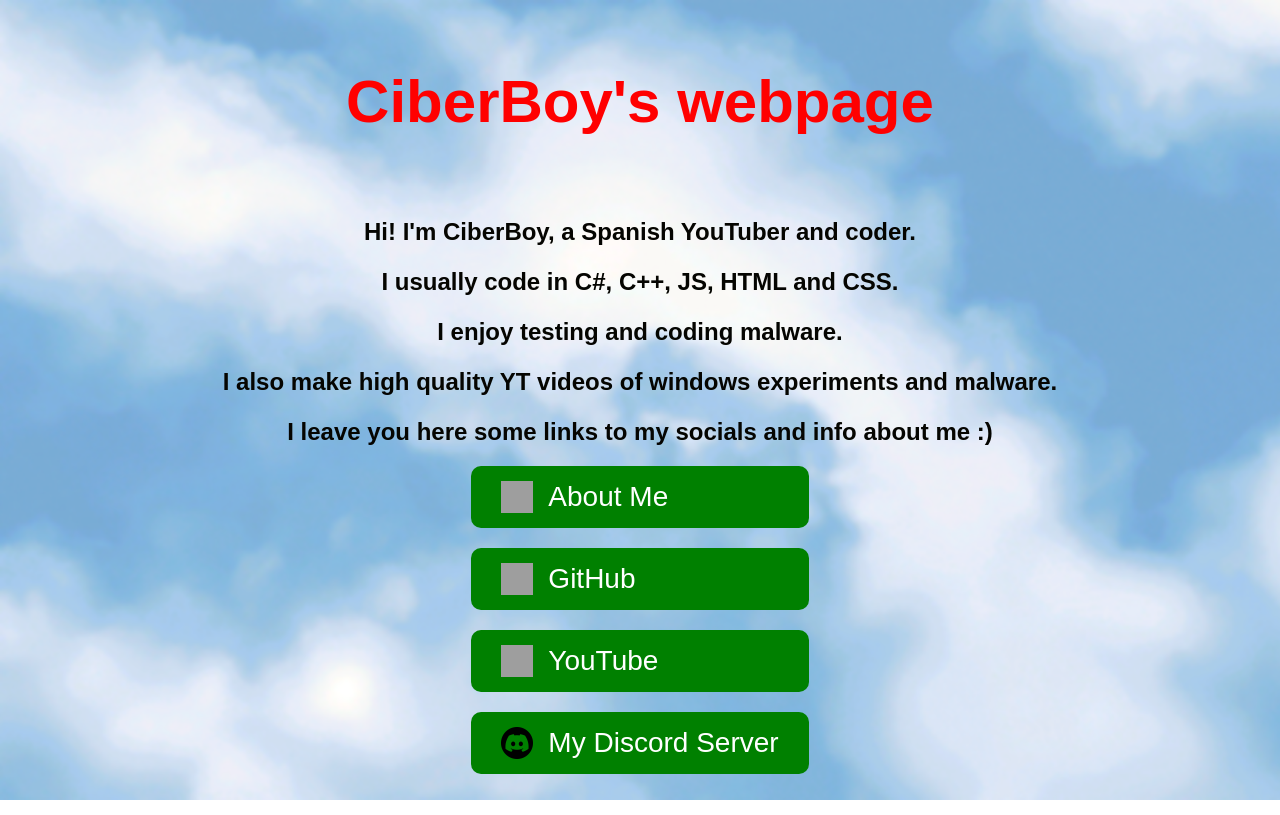
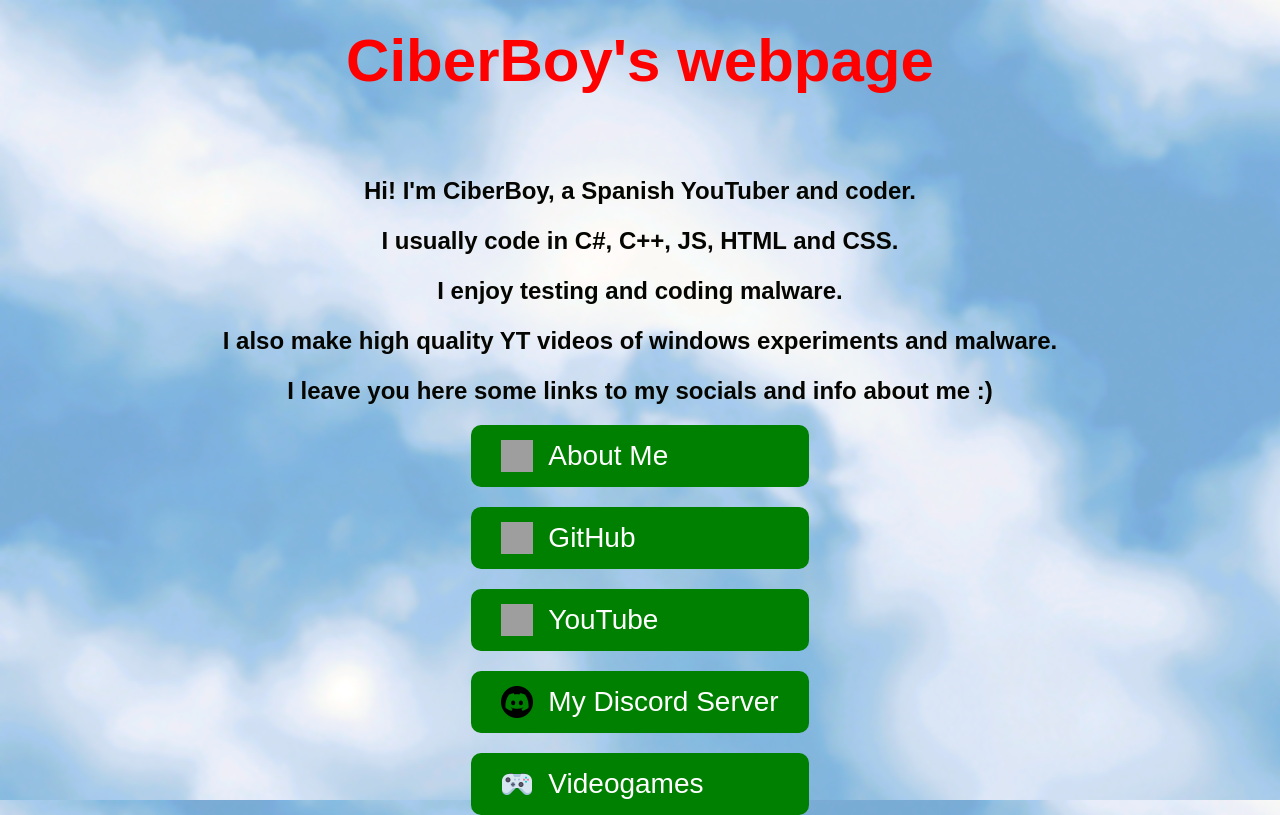
Before and after one commit to CiberBoyYT/my-website, a plain HTML site: page index.html in a window 1280 px wide. Drawn offline with Linux system fonts and the light colour scheme; grey boxes are pictures that could not be loaded.

Commit message:
Add files via upload

```diff
--- a/index.html
+++ b/index.html
@@ -12,7 +12,7 @@
             justify-content: center;
             align-items: center;
             flex-direction: column;
-            background: url('Sky.png');
+            background: url('bg.png');
             background-size: cover;
             font-family: Arial, Helvetica, sans-serif;
             color: rgb(5, 5, 1);
@@ -79,6 +79,10 @@
             <img src="dc.png" alt="Discord Icon">
             My Discord Server
         </button>
+        <button onclick="location.href='games/index.html'">
+            <img src="game.png" alt="game icon">
+            Videogames
+        </button>
     </div>
 </body>
 </html>
```
Also changed, not shown: bg.png (added), game.png (added).
